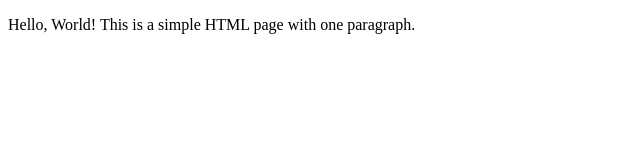
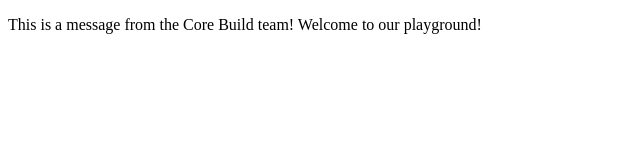
Before and after one commit to eytanseidman15/vercel-test, a website: page pages/index.html in a window 1280 px wide. Shown: the whole page, without its empty margins (0-640 px from the left). Drawn offline with Linux system fonts and the light colour scheme.

Commit message:
updating homepage

```diff
--- a/pages/index.html
+++ b/pages/index.html
@@ -4,6 +4,6 @@
         <title>Example</title>
     </head>
     <body>
-        <p>Hello, World! This is a simple HTML page with one paragraph.</p>
+        <p>This is a message from the Core Build team! Welcome to our playground!</p>
     </body>
 </html>
```
